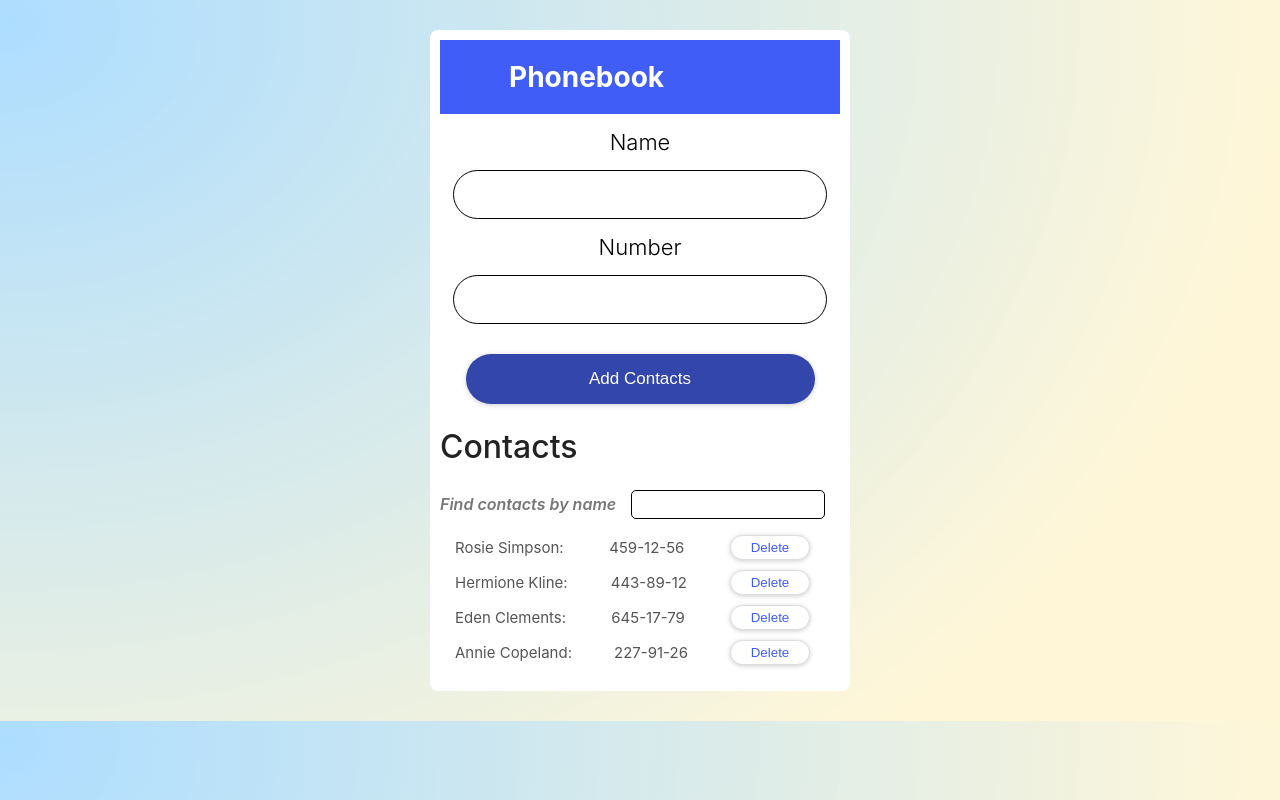
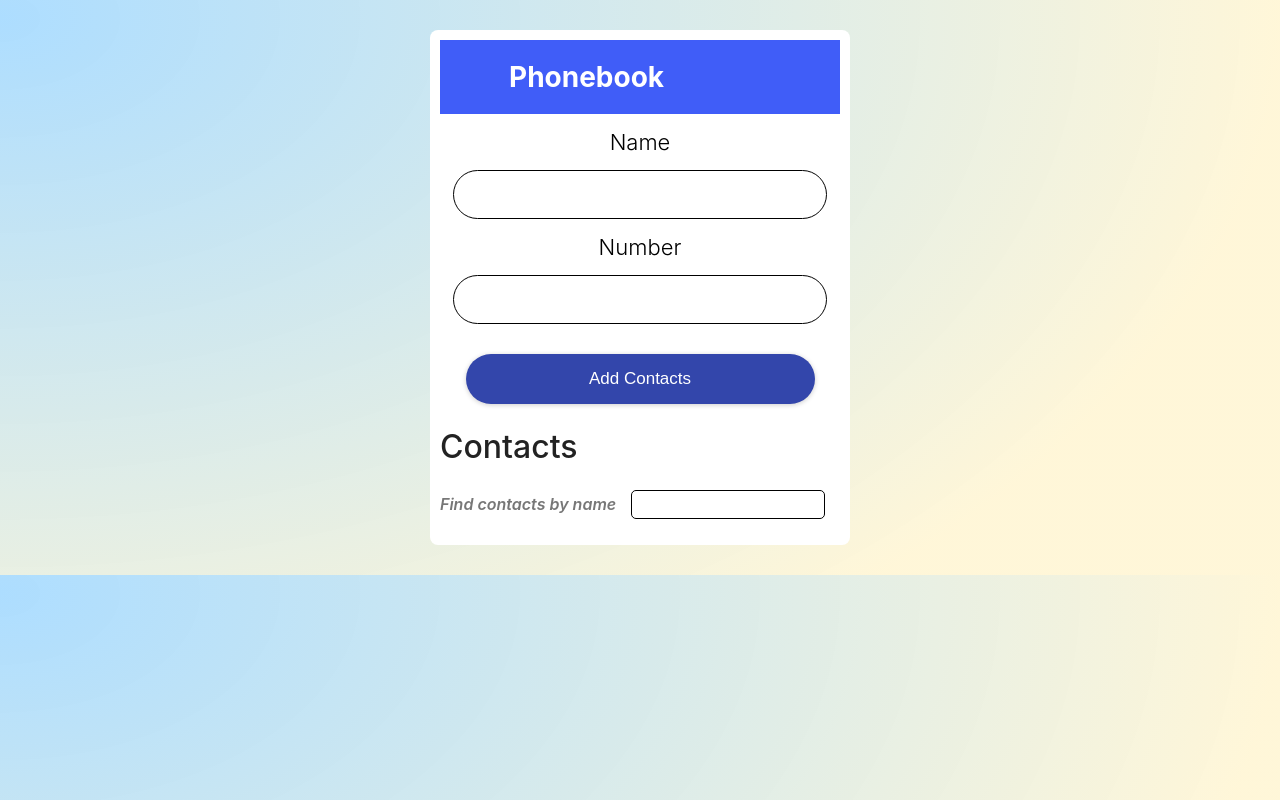
Before and after one commit to TetianaKokoilo/goit-react-hw-03-phonebook, a React (Create React App) app: page / in a window 1280 px wide. Built offline with nearby package versions, Linux system fonts and the light colour scheme.

Commit message:
final version

```diff
--- a/src/components/App.jsx
+++ b/src/components/App.jsx
@@ -12,12 +12,7 @@
 
 export class App extends Component {
   state = {
-    contacts: [
-      { id: 'id-1', name: 'Rosie Simpson', number: '459-12-56' },
-      { id: 'id-2', name: 'Hermione Kline', number: '443-89-12' },
-      { id: 'id-3', name: 'Eden Clements', number: '645-17-79' },
-      { id: 'id-4', name: 'Annie Copeland', number: '227-91-26' },
-    ],
+    contacts: [],
     filter: '',
   };
 
--- a/src/index.css
+++ b/src/index.css
@@ -16,6 +16,7 @@
   justify-content: center;
   margin-top: 30px;
   margin-bottom: 30px;
+
 }
 
 code {
```
